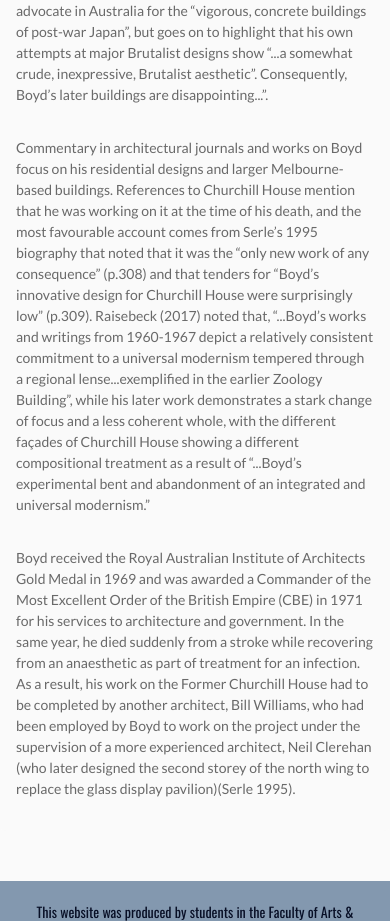
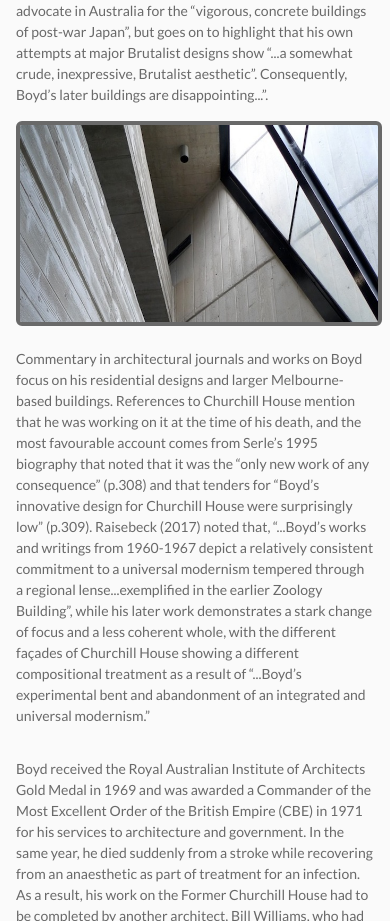
Before and after one commit to Mizcedes1997/mywebsite, a plain HTML site: page thearchitect.html in a window 390 px wide. Shown: the part 3044-3965 px from the top of the page. Drawn offline with nearby package versions, Linux system fonts and the light colour scheme.

Commit message:
06/05/21 #3 Update

```diff
--- a/assets/css/style.css
+++ b/assets/css/style.css
@@ -156,6 +156,9 @@ footer{
  }
 
 /* 2 Classes and IDs ========================*/
+#architect-img-redisplay{
+    display: none;
+}
 
 .dot-point{
         list-style-type: disc;
@@ -388,6 +391,11 @@ footer{
 }
 
 @media screen and (max-width: 768px){
+    #architect-img-redisplay{
+        display: unset;
+        margin: 0 auto;
+    }
+
     .flex-gallery>li{
         max-width: 100%;}
 
--- a/thearchitect.html
+++ b/thearchitect.html
@@ -90,6 +90,8 @@
 
                     <p>In the 1960s, Boyd started to move away from the glass box functionalism of the International and Melbourne regional styles arguing that it had a limited range of expression and instead tried, somewhat unsuccessfully, to land large prestigious commissions for advanced high-rise buildings. He submitted many designs, but few were successful. Those that he did win tended to be of a more moderate size, such as the Menzies College at La Trobe University or Churchill House. Taylor (1990:80) notes that Boyd’s interest in Brutalism was heavily influenced by his travels in Japan and he became known as the chief advocate in Australia for the “vigorous, concrete buildings of post-war Japan”, but goes on to highlight that his own attempts at major Brutalist designs show “...a somewhat crude, inexpressive, Brutalist aesthetic”. Consequently, Boyd’s later buildings are disappointing...”.</p>
 
+                    <img title="Churchill House interior detail (photo by Ben Ennis Butler)" alt="Churchill House interior detail, including blank concrete walls and black metal frames." src="assets/images/churchill-house-24.jpg" id="architect-img-redisplay">
+
                     <p>Commentary in architectural journals and works on Boyd focus on his residential designs and larger Melbourne-based buildings. References to Churchill House mention that he was working on it at the time of his death, and the most favourable account comes from Serle’s 1995 biography that noted that it was the “only new work of any consequence” (p.308) and that tenders for “Boyd’s innovative design for Churchill House were surprisingly low” (p.309). Raisebeck (2017) noted that, “...Boyd’s works and writings from 1960-1967 depict a relatively consistent commitment to a universal modernism tempered through a regional lense...exemplified in the earlier Zoology Building”, while his later work demonstrates a stark change of focus and a less coherent whole, with the different façades of Churchill House showing a different compositional treatment as a result of “...Boyd’s experimental bent and abandonment of an integrated and universal modernism.”</p>
 
                     <p>Boyd received the Royal Australian Institute of Architects Gold Medal in 1969 and was awarded a Commander of the Most Excellent Order of the British Empire (CBE) in 1971 for his services to architecture and government. In the same year, he died suddenly from a stroke while recovering from an anaesthetic as part of treatment for an infection. As a result, his work on the Former Churchill House had to be completed by another architect, Bill Williams, who had been employed by Boyd to work on the project under the supervision of a more experienced architect, Neil Clerehan (who later designed the second storey of the north wing to replace the glass display pavilion)(Serle 1995).</p>
```
Also changed, not shown: theplace.html (+6 -0 lines), assets/images/churchill-house-23.jpg (added), assets/images/churchill-house-24.jpg (added), 2 other files.
